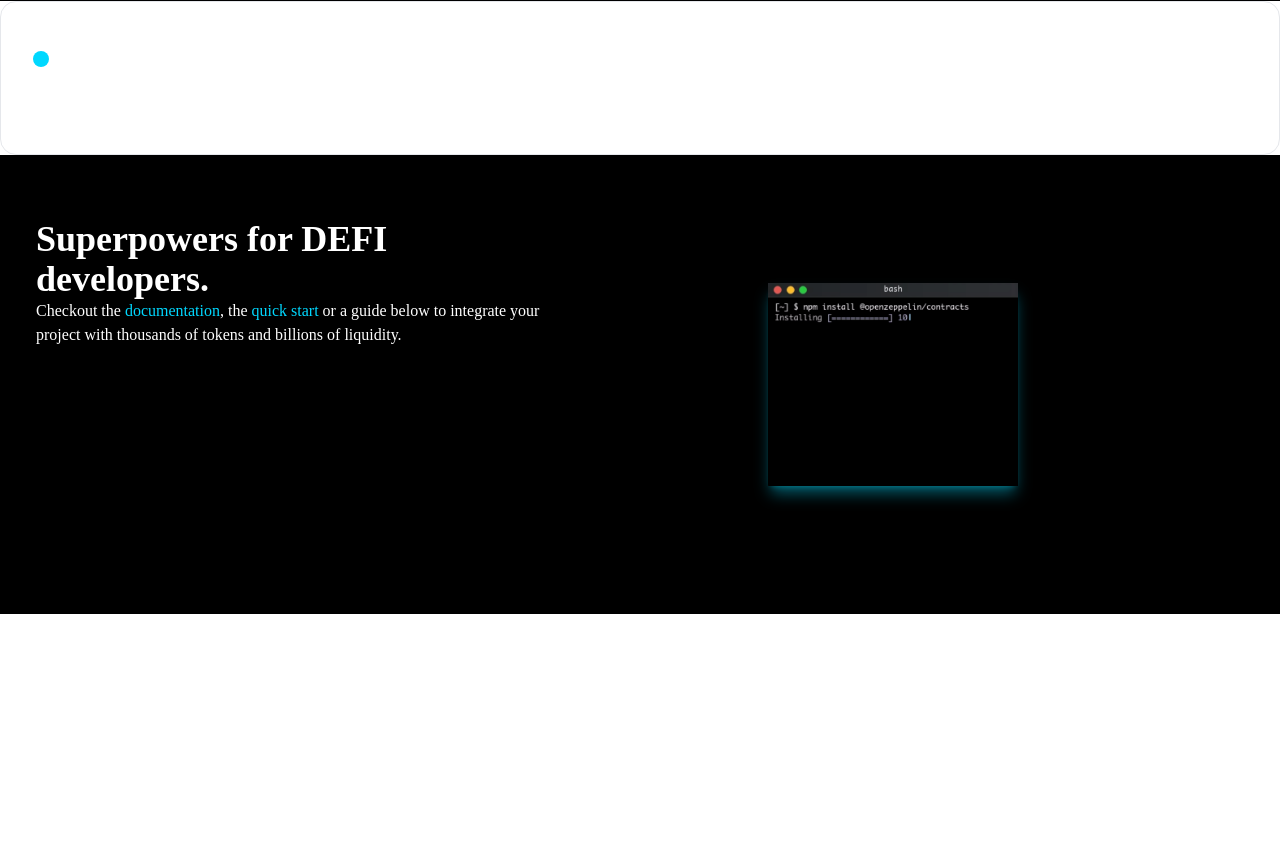
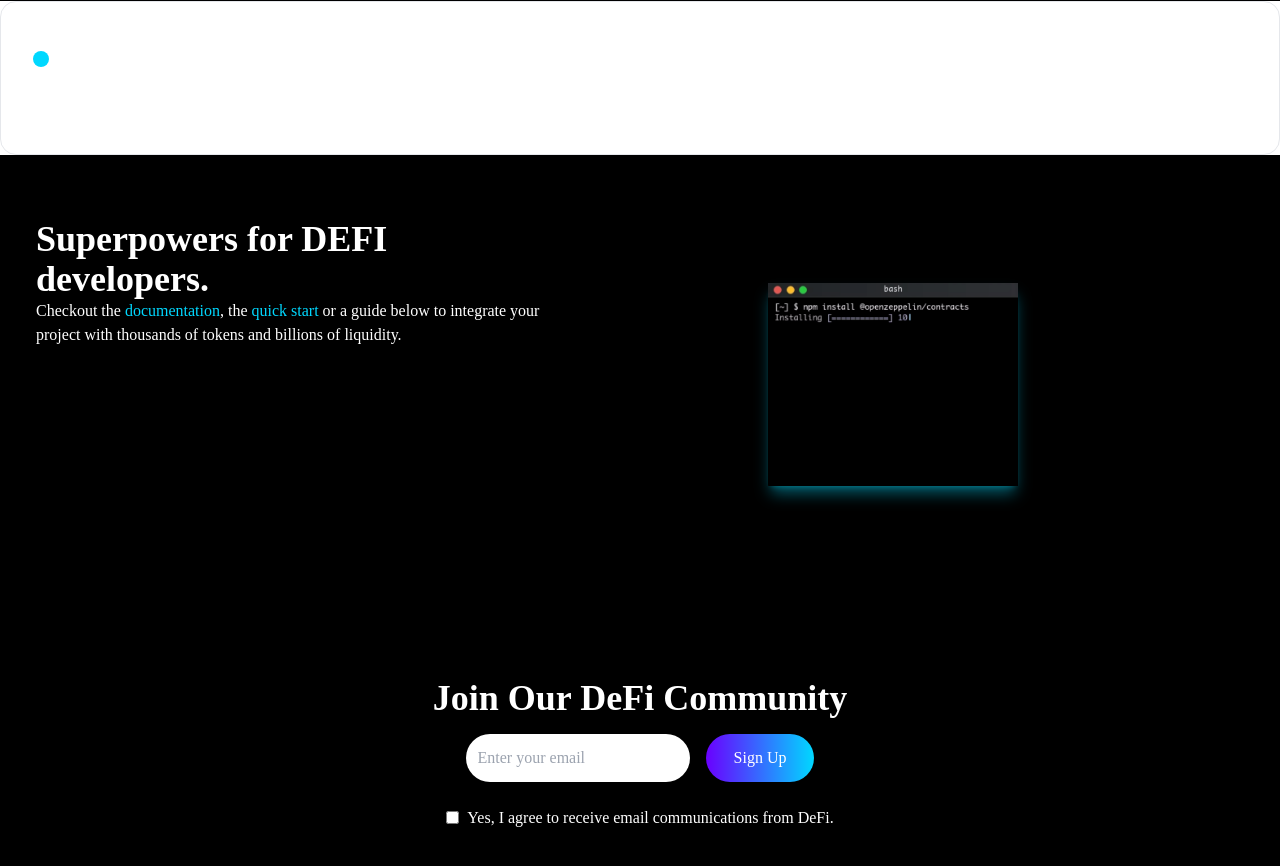
Before and after one commit to oceanesalle/TailwindCss-website, a React (Create React App) app in the folder tailwindcss/: page / in a window 1280 px wide. Shown: the part 1459-2325 px from the top of the page. Before the commit the page ends 2073 px from the top, so only its background shows below. Built offline with nearby package versions, Linux system fonts and the light colour scheme.

Commit message:
subscribe component

```diff
--- a/tailwindcss/src/App.js
+++ b/tailwindcss/src/App.js
@@ -4,6 +4,7 @@
 import About from './components/About';
 import AboutCard from './components/AboutCard';
 import Developers from './components/Developers';
+import Subscribe from './components/Subscribe';
 
 function App() {
   return (
@@ -13,6 +14,8 @@
       <About />
       <AboutCard />
       <Developers />
+      <Subscribe />
+
 
     </div>
   );
--- /dev/null
+++ b/tailwindcss/src/components/Subscribe.jsx
@@ -0,0 +1,19 @@
+import React from 'react'
+
+const Subscribe = () => {
+  return (
+    <div className='w-full px-4 py-16 bg-black text-white text-center'>
+        <h1>Join Our DeFi Community</h1>
+        <div className='py-4'>
+            <input className='p-3 rounded-3xl mr-4' type="email" placeholder='Enter your email' />
+            <button>Sign Up</button>
+        </div>
+        <div className='flex items-center justify-center py-2 '>
+            <input className='mr-2 ' type="checkbox"/>
+            <p>Yes, I agree to receive email communications from DeFi.</p>
+        </div>
+    </div>
+  )
+}
+
+export default Subscribe
```
